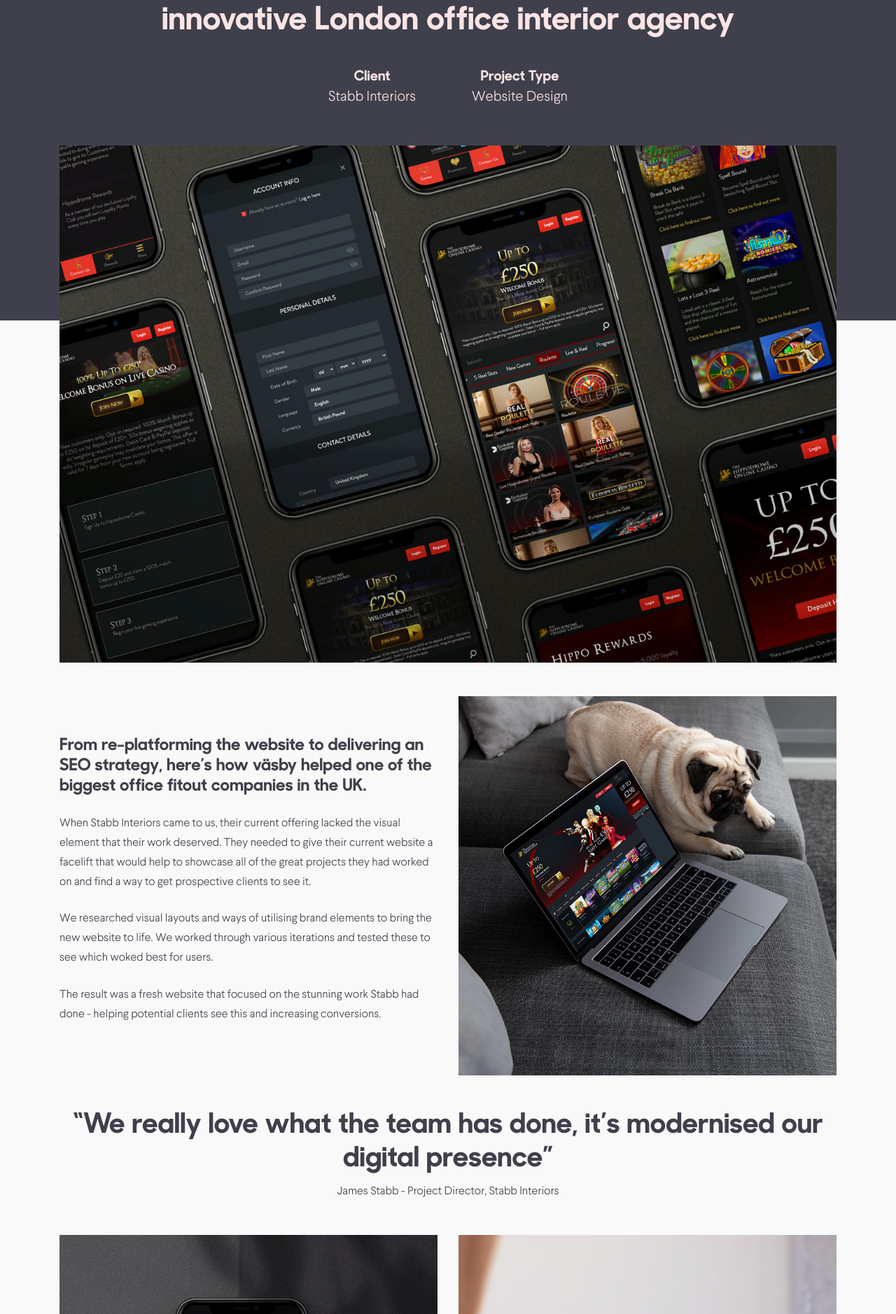
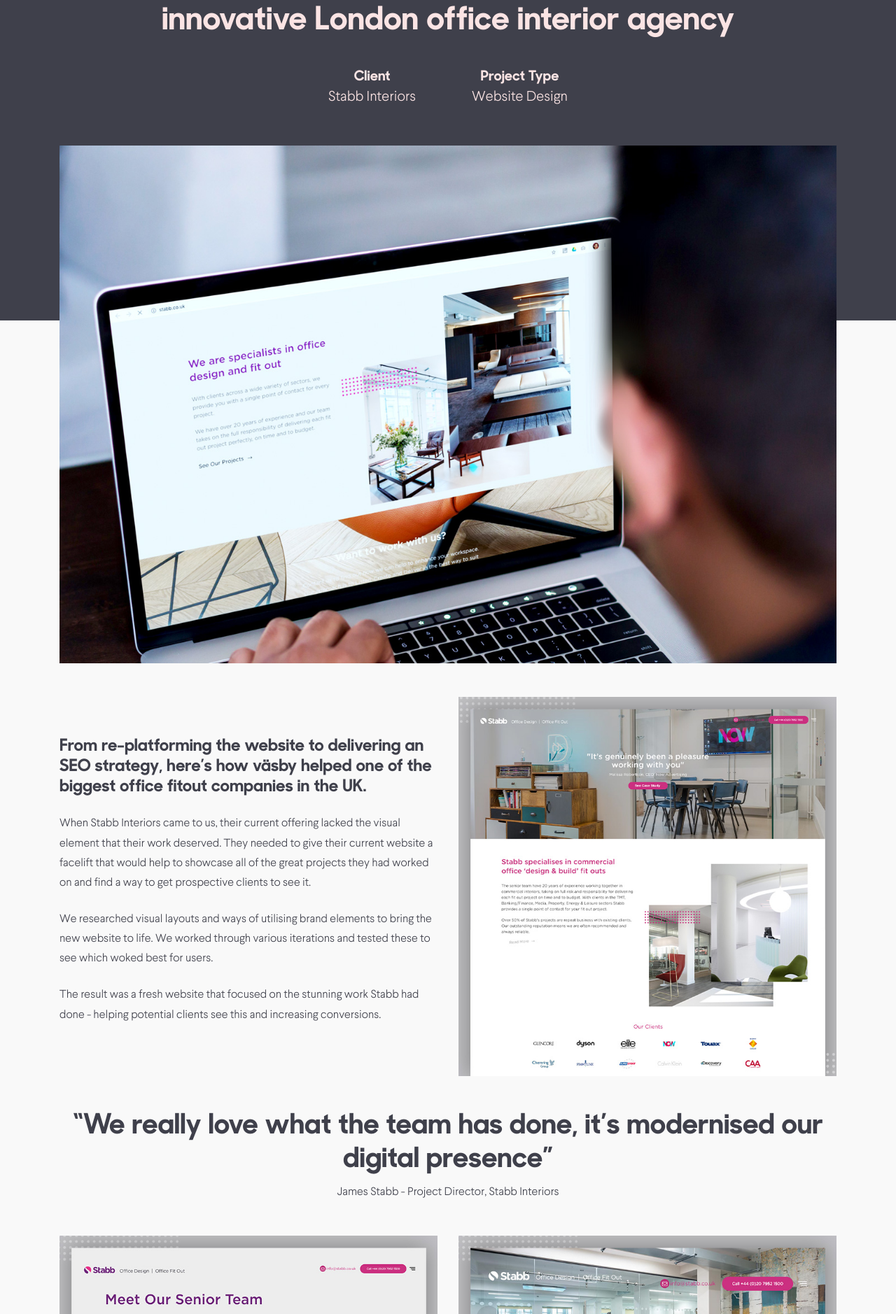
Before and after one commit to ifancyabroad/vasby, a Jekyll site: the page built from _case_studies/stabb.md, in a window 1280 px wide. Shown: the part 379-2257 px from the top of the page at 70% size. Built offline with Jekyll 4.4.1, drawn with Linux system fonts in a browser that asks for light colours; nearby versions of some CDN libraries.

Commit message:
Add images for stabb

```diff
--- a/_case_studies/stabb.md
+++ b/_case_studies/stabb.md
@@ -7,15 +7,15 @@
 tag: A new visual presence for the most innovative London office interior agency
 client: Stabb Interiors
 type: Website Design
-featured_image: hippodrome_online_large_01.jpg
-image_1: hippodrome_online_small_01.jpg
-image_2: hippodrome_online_small_03.jpg
-image_3: hippodrome_online_small_02.jpg
+featured_image: stabb_large_01.jpg
+image_1: stabb-small-01.jpg
+image_2: stabb-small-02.jpg
+image_3: stabb-small-03.jpg
 alt: Some alt text
 quote: “We really love what the team has done, it’s modernised our digital presence”
 quote_label: James Stabb - Project Director, Stabb Interiors
 site_url: https://stabb.co.uk
-site_image: hippodrome_online_large_02.jpg
+site_image: stabb_large_02.jpg
 content_title: From re-platforming the website to delivering an SEO strategy, here’s how väsby helped one of the biggest office fitout companies in the UK.
 ---
 <p class="mb-4">When Stabb Interiors came to us, their current offering lacked the visual element that their work deserved. They needed to give their current website a facelift that would help to showcase all of the great projects they had worked on and find a way to get prospective clients to see it.</p>
```
Also changed, not shown: assets/images/stabb-small-01.jpg (added), assets/images/stabb-small-02.jpg (added), assets/images/stabb-small-03.jpg (added), assets/images/stabb_large_01.jpg (added), assets/images/stabb_large_02.jpg (added).
